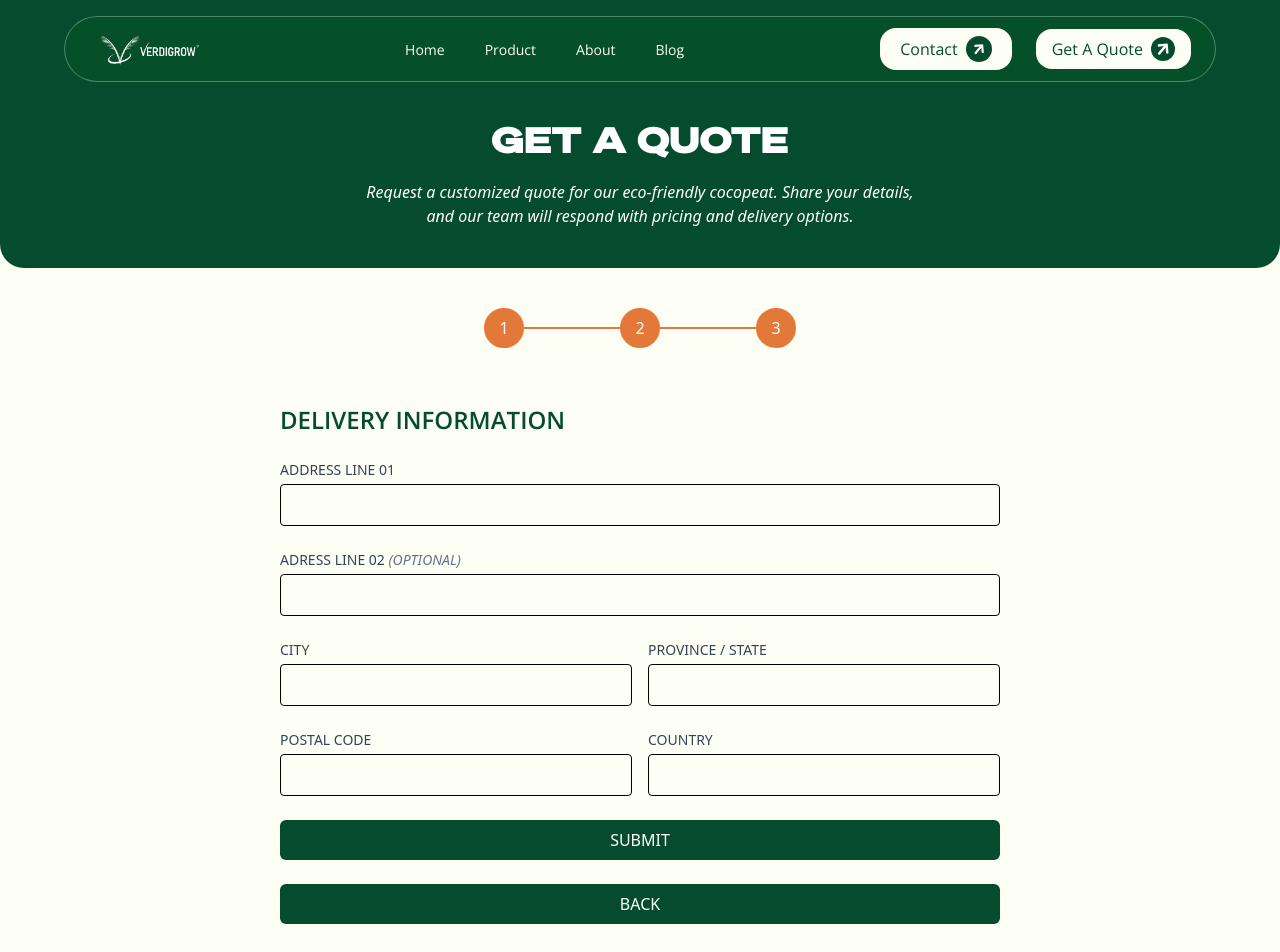
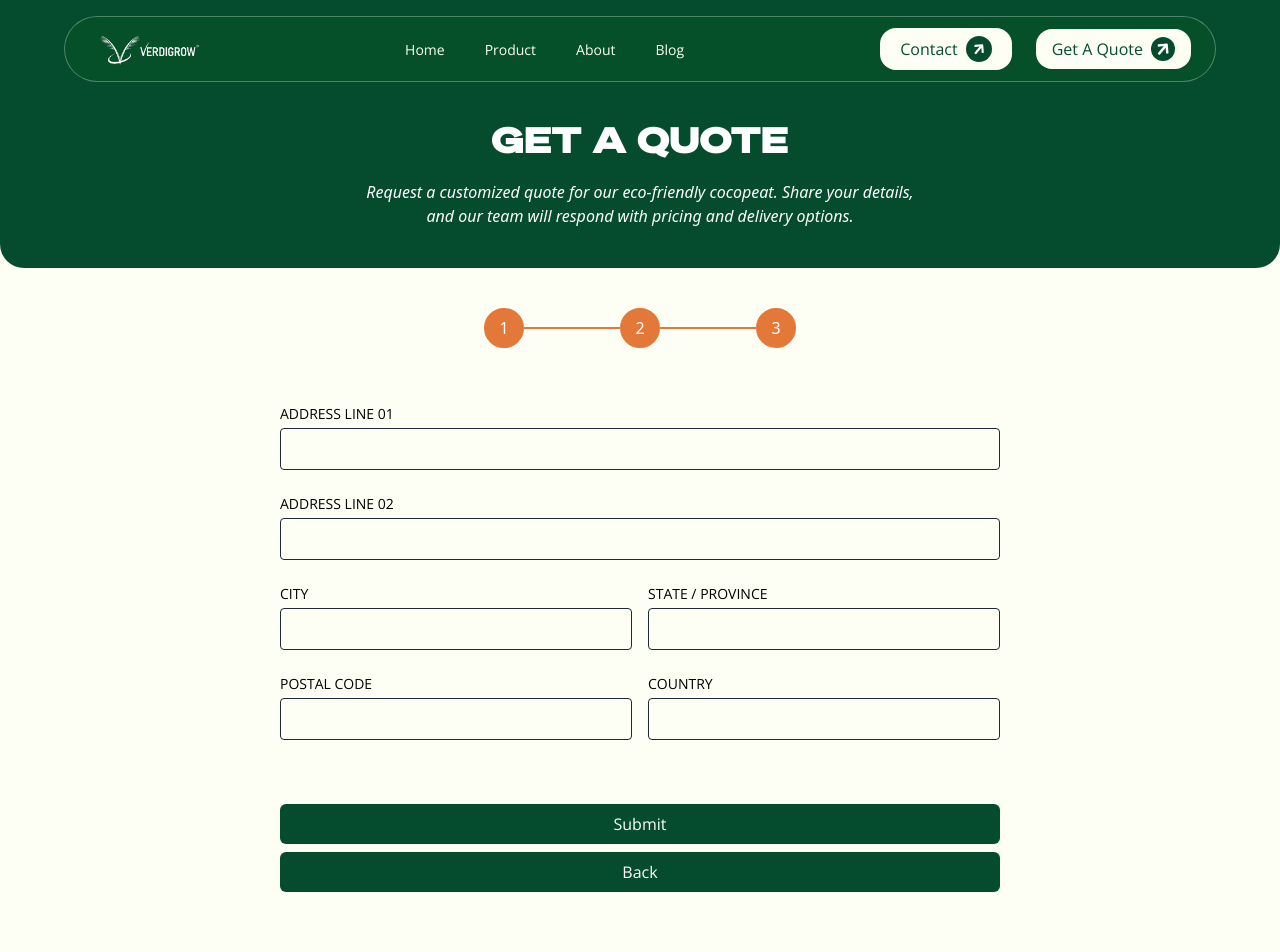
Before and after one commit to SparkHaus-Digital/Verdigrow, a Next.js app: page /quote/step3 in a window 1280 px wide. Shown: the top 952 px of the page. Built offline with nearby package versions, Linux system fonts and the light colour scheme.

Commit message:
Get a Quote - Validations

```diff
--- a/app/page.js
+++ b/app/page.js
@@ -50,7 +50,7 @@ export default function Home() {
               animate={{ y: 0, opacity: 1 }}
               transition={{ duration: 0.8, ease: "easeOut", delay: 0.3 }}
             >
-              Empowering farmers with cocopeat for healthier, greener growth
+              Your harvest, Your way
             </motion.p>
           </div>
 
--- /dev/null
+++ b/app/quote/QuoteContext.js
@@ -0,0 +1,22 @@
+"use client";
+import { createContext, useContext, useState } from "react";
+
+const QuoteContext = createContext();
+
+export function QuoteProvider({ children }) {
+  const [formData, setFormData] = useState({});
+
+  const updateFormData = (values) => {
+    setFormData((prev) => ({ ...prev, ...values }));
+  };
+
+  return (
+    <QuoteContext.Provider value={{ formData, updateFormData }}>
+      {children}
+    </QuoteContext.Provider>
+  );
+}
+
+export function useQuote() {
+  return useContext(QuoteContext);
+}
--- /dev/null
+++ b/app/quote/layout.js
@@ -0,0 +1,6 @@
+"use client";
+import { QuoteProvider } from "@/app/quote/QuoteContext";
+
+export default function QuoteLayout({ children }) {
+  return <QuoteProvider>{children}</QuoteProvider>;
+}
--- a/app/quote/page.js
+++ b/app/quote/page.js
@@ -1,81 +1,120 @@
-// app/quote/step1/page.jsx
 "use client";
 import QuoteForm from "@/components/QuoteForm";
-import Link from "next/link";
+import { useQuote } from "@/app/quote/QuoteContext";
+import { useRouter } from "next/navigation";
+import { useForm } from "react-hook-form";
 
 export default function QuoteStep1() {
+  const router = useRouter();
+  const { formData, updateFormData } = useQuote();
+
+  const {
+    register,
+    handleSubmit,
+    formState: { errors },
+  } = useForm({
+    defaultValues: formData, // prefill from context
+  });
+
+  const onSubmit = (data) => {
+    updateFormData(data); // save to context
+    router.push("/quote/step2");
+  };
+
   return (
     <QuoteForm step={1}>
-      <h2 className="text-2xl font-open font-extrabold mb-6 text-primary">
-        CONTACT INFORMATION
-      </h2>
-
-      <form className="space-y-6 uppercase">
-        {/* First + Last Name  */}
+      <form onSubmit={handleSubmit(onSubmit)} className="space-y-6 font-open">
+        {/* First + Last Name */}
         <div className="grid grid-cols-1 md:grid-cols-2 gap-4">
+          {/* First Name */}
           <div>
-            <label className="block text-sm font-medium text-gray-700 mb-1">
-              First Name
-            </label>
+            <label className="block text-sm mb-1">FIRST NAME</label>
             <input
               type="text"
-              className="w-full p-2 border rounded"
+              {...register("firstName", { required: "First name is required" })}
+              className={`w-full p-2 border rounded ${errors.firstName ? "border-red-500" : "border-gray-800"
+                }`}
             />
+            {errors.firstName && (
+              <p className="text-red-500 text-sm mt-1">{errors.firstName.message}</p>
+            )}
           </div>
 
+          {/* Last Name */}
           <div>
-            <label className="block text-sm font-medium text-gray-700 mb-1">
-              Last Name
-            </label>
+            <label className="block text-sm mb-1">LAST NAME</label>
             <input
               type="text"
-              className="w-full p-2 border rounded"
+              {...register("lastName", { required: "Last name is required" })}
+              className={`w-full p-2 border rounded ${errors.lastName ? "border-red-500" : "border-gray-800"
+                }`}
             />
+            {errors.lastName && (
+              <p className="text-red-500 text-sm mt-1">{errors.lastName.message}</p>
+            )}
           </div>
         </div>
 
+
         {/* Email */}
         <div>
-          <label className="block text-sm font-medium text-gray-700 mb-1">
-            Email Address
-          </label>
+          <label className="block text-sm mb-1">EMAIL</label>
           <input
             type="email"
-            required
-            className="w-full p-2 border rounded"
+            {...register("email", {
+              required: "Email is required",
+              pattern: {
+                value: /^[^\s@]+@[^\s@]+\.[^\s@]+$/,
+                message: "Enter a valid email address",
+              },
+            })}
+            className={`w-full p-2 border rounded ${errors.email ? "border-red-500" : "border-gray-800"
+              }`}
           />
+          {errors.email && (
+            <p className="text-red-500 text-sm mt-1">{errors.email.message}</p>
+          )}
         </div>
 
-        {/* Mobile */}
+        {/* Phone */}
         <div>
-          <label className="block text-sm font-medium text-gray-700 mb-1">
-            Mobile Phone <span className="text-gray-500 italic">(WhatsApp preferred)</span>
-          </label>
+          <label className="block text-sm mb-1">MOBILE PHONE <span className="italic">( WHATSAPP PREFERRED )</span></label>
           <input
             type="text"
-            className="w-full p-2 border rounded"
+            {...register("phoneNumber", {
+              required: "Phone number is required",
+              pattern: {
+                value: /^[0-9]{7,15}$/,
+                message: "Enter a valid phone number",
+              },
+            })}
+            className={`w-full p-2 border rounded ${errors.phoneNumber ? "border-red-500" : "border-gray-800"
+              }`}
           />
+          {errors.phoneNumber && (
+            <p className="text-red-500 text-sm mt-1">{errors.phoneNumber.message}</p>
+          )}
         </div>
+
 
         {/* Company */}
         <div>
-          <label className="block text-sm font-medium text-gray-700 mb-1">
-            Company Name
-          </label>
+          <label className="block text-sm mb-1">COMPANY NAME</label>
           <input
             type="text"
-            className="w-full p-2 border rounded"
+            {...register("companyName")}
+            className="w-full p-2 border rounded border-gray-800"
           />
         </div>
 
         {/* Next Button */}
         <div>
-          <Link
-            href="/quote/step2"
-            className="block bg-primary text-white text-center px-6 py-2 rounded-md hover:bg-primary/90 transition"
+          <button
+            type="submit"
+            className="block w-full bg-primary text-white px-6 py-2 rounded-md hover:bg-primary/90 transition"
           >
             Next Section
-          </Link>
+          </button>
         </div>
       </form>
     </QuoteForm>
--- a/app/quote/step2/page.js
+++ b/app/quote/step2/page.js
@@ -1,88 +1,102 @@
-// app/quote/step1/page.jsx
 "use client";
 import QuoteForm from "@/components/QuoteForm";
-import { FaChevronDown } from "react-icons/fa6";
-import Link from "next/link";
+import { useQuote } from "@/app/quote/QuoteContext";
+import { useRouter } from "next/navigation";
+import { useForm } from "react-hook-form";
+import { useEffect } from "react";
 
 export default function QuoteStep2() {
+  const router = useRouter();
+  const { formData, updateFormData } = useQuote();
+
+  const {
+    register,
+    handleSubmit,
+    reset,
+    formState: { errors },
+  } = useForm({
+    defaultValues: {
+      product: "",
+      quantity: "",
+      notes: "",
+    },
+  });
+
+  // Reset form values whenever formData changes
+  useEffect(() => {
+    reset({
+      product: formData.product || "",
+      quantity: formData.quantity || "",
+      notes: formData.notes || "",
+    });
+  }, [formData, reset]);
+
+  const onSubmit = (data) => {
+    updateFormData(data); // save to context
+    router.push("/quote/step3");
+  };
+
   return (
     <QuoteForm step={2}>
-
-      <h2 className="text-2xl font-open font-extrabold mb-6 text-primary">
-        ORDER INFORMATION
-      </h2>
-
-      <form className="space-y-6 uppercase">
-
-        {/* ProductName */}
-        <div className="relative">
-          <label className="block text-sm font-medium text-gray-700 mb-1">
-            Product Name
-          </label>
+      <form onSubmit={handleSubmit(onSubmit)} className="space-y-6">
+        {/* Product */}
+        <div>
+          <label className="block text-sm mb-1">PRODUCT NAME</label>
           <select
-            className="w-full p-2 border rounded bg-background appearance-none"
+            {...register("product", { required: "Product is required" })}
+            className={`w-full p-2 border rounded ${errors.product ? "border-red-500" : "border-gray-800"
+              }`}
           >
             <option value="" disabled>
               Select a product
             </option>
-            <option value="product1">Cocopeat Grow Bags</option>
+            <option value="Cocopeat Grow Bags">Cocopeat Grow Bags</option>
+            <option value="Private Label - Retail">Private Label - Retail</option>
           </select>
-
-          <span className="absolute right-3 top-9 pointer-events-none text-black">
-            <FaChevronDown size={16} />
-          </span>
+          {errors.product && (
+            <p className="text-red-500 text-sm mt-1">{errors.product.message}</p>
+          )}
         </div>
 
-        {/* Estimated Quantity */}
-        <div className="relative">
-          <label className="block text-sm font-medium text-gray-700 mb-1">
-            Estimated Quantity
-          </label>
-          <select
-            className="w-full p-2 border rounded bg-background appearance-none"
-          >
-            <option value="" disabled>
-              Select Quantity
-            </option>
-            <option value="quantity1">5 KG</option>
-            <option value="quantity1">10 KG</option>
-            <option value="quantity1">20 KG</option>
-          </select>
-
-          <span className="absolute right-3 top-9 pointer-events-none text-black">
-            <FaChevronDown size={16} />
-          </span>
+        {/* Quantity */}
+        <div>
+          <label className="block text-sm mb-1">QUANTITY</label>
+          <input
+            type="text"
+            {...register("quantity", { required: "Quantity is required" })}
+            className={`w-full p-2 border rounded ${errors.quantity ? "border-red-500" : "border-gray-800"
+              }`}
+          />
+          {errors.quantity && (
+            <p className="text-red-500 text-sm mt-1">{errors.quantity.message}</p>
+          )}
         </div>
 
-        {/* Additional Notes */}
+        {/* Notes */}
         <div>
-          <label className="block text-sm font-medium text-gray-700 mb-1">
-            ADDITIONAL NOTES <span className="italc text-gray-500">(Optional)</span>
-          </label>
+          <label className="block text-sm mb-1">ADDITIONAL NOTES</label>
           <input
             type="text"
-            className="w-full p-2 border rounded"
+            {...register("notes")}
+            className="w-full p-2 border rounded border-gray-800"
           />
         </div>
 
-        {/* Next Button */}
-        <div>
-          <Link
-            href="/quote/step3"
-            className="block bg-primary text-white text-center px-6 py-2 rounded-md hover:bg-primary/90 transition"
+        {/* Buttons */}
+        <div className="space-y-2">
+          <button
+            type="submit"
+            className="w-full bg-primary text-white px-6 py-2 rounded-md"
           >
             Next Section
-          </Link>
-        </div>
-
-        {/* Back Button */}
-        <div>
-          <Link
-            href="/quote"
-            className="block bg-primary text-white text-center px-6 py-2 rounded-md hover:bg-primary/90 transition"
+          </button>
+          <button
+            type="button"
+            onClick={() => router.push("/quote")}
+            className="w-full bg-primary text-white px-6 py-2 rounded-md"
           >
             Back
-          </Link>
+          </button>
         </div>
       </form>
     </QuoteForm>
--- a/app/quote/step3/page.js
+++ b/app/quote/step3/page.js
@@ -1,105 +1,150 @@
-// app/quote/step1/page.jsx
 "use client";
 import QuoteForm from "@/components/QuoteForm";
-import Link from "next/link";
+import { useQuote } from "@/app/quote/QuoteContext";
+import { useRouter } from "next/navigation";
+import { useForm } from "react-hook-form";
+import { useState } from "react";
+import { FaCheckCircle } from "react-icons/fa";
 
 export default function QuoteStep3() {
+  const { formData, updateFormData } = useQuote();
+  const router = useRouter();
+  const [showSuccess, setShowSuccess] = useState(false);
+
+  const {
+    register,
+    handleSubmit,
+    formState: { errors },
+  } = useForm({
+    defaultValues: {
+      address1: formData.address1 || "",
+      address2: formData.address2 || "",
+      city: formData.city || "",
+      state: formData.state || "",
+      postalCode: formData.postalCode || "",
+      country: formData.country || "",
+    },
+  });
+
+  const onSubmit = (data) => {
+    updateFormData(data); // Save all address data
+    setShowSuccess(true); // Show success modal
+  };
+
   return (
     <QuoteForm step={3}>
-      <h2 className="text-2xl font-open font-extrabold mb-6 text-primary uppercase">
-        Delivery Information
-      </h2>
-
-      <form className="space-y-6 uppercase">
-        {/* Address Line 01 */}
+      <form onSubmit={handleSubmit(onSubmit)} className="space-y-6 font-open">
+        {/* Address Line 1 */}
         <div>
-          <label className="block text-sm font-medium text-gray-700 mb-1">
-            Address Line 01
-          </label>
+          <label className="block text-sm mb-1">ADDRESS LINE 01</label>
           <input
             type="text"
-            className="w-full p-2 border rounded"
+            {...register("address1", { required: "Address Line 1 is required" })}
+            className={`w-full p-2 border rounded ${errors.address1 ? "border-red-500" : "border-gray-800"}`}
+          />
+          {errors.address1 && <p className="text-red-500 text-sm mt-1">{errors.address1.message}</p>}
+        </div>
+
+        {/* Address Line 2 */}
+        <div>
+          <label className="block text-sm mb-1">ADDRESS LINE 02</label>
+          <input
+            type="text"
+            {...register("address2")}
+            className="w-full p-2 border rounded border-gray-800"
           />
         </div>
 
-        {/* Address Line 02 */}
-        <div>
-          <label className="block text-sm font-medium text-gray-700 mb-1">
-            ADRESS LINE 02 <span className="italic text-gray-500">(Optional)</span>
-          </label>
-          <input
-            type="text"
-            className="w-full p-2 border rounded"
-          />
-        </div>
-
-         {/* City */}
+        {/* City + State */}
         <div className="grid grid-cols-1 md:grid-cols-2 gap-4">
           <div>
-            <label className="block text-sm font-medium text-gray-700 mb-1">
-              City
-            </label>
+            <label className="block text-sm mb-1">CITY</label>
             <input
               type="text"
-              className="w-full p-2 border rounded"
+              {...register("city", { required: "City is required" })}
+              className={`w-full p-2 border rounded ${errors.city ? "border-red-500" : "border-gray-800"}`}
             />
+            {errors.city && <p className="text-red-500 text-sm mt-1">{errors.city.message}</p>}
           </div>
-
-            {/* Province / State */}
           <div>
-            <label className="block text-sm font-medium text-gray-700 mb-1">
-              Province / State
-            </label>
+            <label className="block text-sm mb-1">STATE / PROVINCE</label>
             <input
               type="text"
-              className="w-full p-2 border rounded"
+              {...register("state", { required: "State/Province is required" })}
+              className={`w-full p-2 border rounded ${errors.state ? "border-red-500" : "border-gray-800"}`}
             />
+            {errors.state && <p className="text-red-500 text-sm mt-1">{errors.state.message}</p>}
           </div>
         </div>
 
-      {/* Postal Code */}
-         <div className="grid grid-cols-1 md:grid-cols-2 gap-4">
+        {/* Postal Code + Country */}
+        <div className="grid grid-cols-1 md:grid-cols-2 gap-4 mb-16">
           <div>
-            <label className="block text-sm font-medium text-gray-700 mb-1">
-              Postal Code
-            </label>
-            <input
-              type="number"
-              className="w-full p-2 border rounded"
-            />
-          </div>
-
-          {/* Country */}
-          <div>
-            <label className="block text-sm font-medium text-gray-700 mb-1">
-              Country
-            </label>
+            <label className="block text-sm mb-1">POSTAL CODE</label>
             <input
               type="text"
-              className="w-full p-2 border rounded"
+              {...register("postalCode", { required: "Postal Code is required" })}
+              className={`w-full p-2 border rounded ${errors.postalCode ? "border-red-500" : "border-gray-800"}`}
             />
+            {errors.postalCode && <p className="text-red-500 text-sm mt-1">{errors.postalCode.message}</p>}
+          </div>
+          <div>
+            <label className="block text-sm mb-1">COUNTRY</label>
+            <input
+              type="text"
+              {...register("country", { required: "Country is required" })}
+              className={`w-full p-2 border rounded ${errors.country ? "border-red-500" : "border-gray-800"}`}
+            />
+            {errors.country && <p className="text-red-500 text-sm mt-1">{errors.country.message}</p>}
           </div>
         </div>
 
-        {/* Submit Button */}
-        <div>
-          <Link
-            href="/quote"
-            className="block bg-primary text-white text-center px-6 py-2 rounded-md hover:bg-primary/90 transition"
-          >
+        {/* Buttons */}
+        <div className="space-y-2">
+          <button type="submit" className="w-full bg-primary text-white px-6 py-2 rounded-md">
             Submit
-          </Link>
-        </div>
-
-        <div>
-          <Link
-            href="/quote/step2"
-            className="block bg-primary text-white text-center px-6 py-2 rounded-md hover:bg-primary/90 transition"
+          </button>
+          <button
+            type="button"
+            onClick={() => router.push("/quote/step2")}
+            className="w-full bg-primary text-white px-6 py-2 rounded-md"
           >
             Back
-          </Link>
+          </button>
         </div>
       </form>
-    </QuoteForm>
+
+      {/* Success Modal */}
+      {showSuccess && (
+        <div className="fixed inset-0 flex items-center justify-center bg-black/25 z-50">
+          <div className="bg-white p-8 m-6 rounded-[20px] shadow-lg max-w-sm w-full text-center space-y-4 border border-primary font-open">
+            <FaCheckCircle className="text-secondary text-5xl mx-auto mb-6" />
+            <h2 className="text-xl font-bold text-primary">THANK YOU!</h2>
+            <div className="space-y-1 text-sm text-primary">
+              <p>Your quote request has been submitted.</p>
+              <p>We’ll email you your quotation within 24 hours.</p>
+            </div>
+
+          <div className="flex justify-center gap-4 mt-8">
+            <button
+              onClick={() => router.push("/")}
+              className="flex-1 bg-background text-primary px-6 py-2 rounded-[20px] hover:bg-primary/90 transition border border-primary"
+            >
+              HOME
+            </button>
+
+            <button
+              onClick={() => setShowSuccess(false)}
+              className="flex-1 bg-primary text-background px-6 py-2 rounded-[20px] hover:bg-gray-300 transition"
+            >
+              CLOSE
+            </button>
+          </div>
+        </div>
+        </div>
+  )
+}
+
+    </QuoteForm >
   );
 }
--- a/package.json
+++ b/package.json
@@ -9,14 +9,17 @@
     "lint": "eslint"
   },
   "dependencies": {
+    "formik": "^2.4.6",
     "framer-motion": "^12.23.19",
     "gsap": "^3.13.0",
     "next": "15.5.2",
     "postcss": "^8.5.6",
     "react": "19.1.0",
     "react-dom": "19.1.0",
+    "react-hook-form": "^7.63.0",
     "react-icons": "^5.5.0",
-    "react-markdown": "^10.1.0"
+    "react-markdown": "^10.1.0",
+    "yup": "^1.7.1"
   },
   "devDependencies": {
     "@eslint/eslintrc": "^3",
```
Also changed, not shown: components/QuoteForm.js (+5 -5 lines), 1 other file (tests, documents, lock files or other folders).
